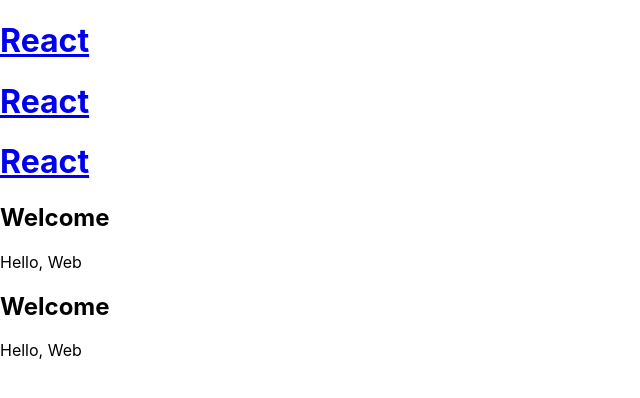
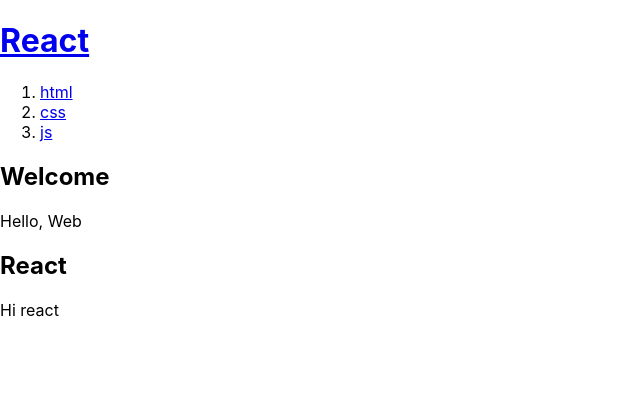
Before and after one commit to Secrethan/react-app, a React (Create React App) app: page / in a window 1280 px wide. Shown: the top 398 px of the page, without its empty margins (0-640 px from the left). Built offline with nearby package versions, Linux system fonts and the light colour scheme.

Commit message:
Props 사용해보기

```diff
--- a/src/App.js
+++ b/src/App.js
@@ -1,28 +1,47 @@
 import logo from './logo.svg';
 import './App.css';
-function Header(){
-    return(
+function Header(props){
+    console.log('props', props, props.title);
+    return (
          <header>
-             <h1><a href ="/">React</a></h1>
+             <h1><a href ="/">{props.title}</a></h1>
          </header>
-    )
+            )
 }
-function Article() {
+function Article(props) {
     return (<article>
-               <h2>Welcome</h2>
-               Hello, Web
+               <h2>{props.title}</h2>
+                {props.body}
             </article>
            )
 }
+function Nav(props){
+    const lis = []
+    for(let i = 0; i < props.topics.length; i++) {
+        let t =  props.topics[i];
+        lis.push(<li key = {t.id}><a href ={'/read/'+t.id}>{t.title}</a></li>)
+    }
+    return (
+           <nav>
+            <ol>
+              {lis}
+            </ol>
+           </nav>
+          )
+}
 
 function App() {
+  const topics = [
+    {id :1, title: 'html', body:'html is ...'},
+    {id :2, title: 'css', body:'css is ...'},
+    {id :3, title: 'js', body:'js is ...'},
+  ]
   return (
     <div>
-    <Header></Header>
-    <Header></Header>
-    <Header></Header>
-    <Article></Article>
-    <Article></Article>
+    <Header title = "React"></Header>
+    <Nav topics = {topics}></Nav>
+    <Article title = "Welcome" body = "Hello, Web"></Article>
+    <Article title = "React" body = "Hi react"></Article>
     </div>
   );
 }
```
